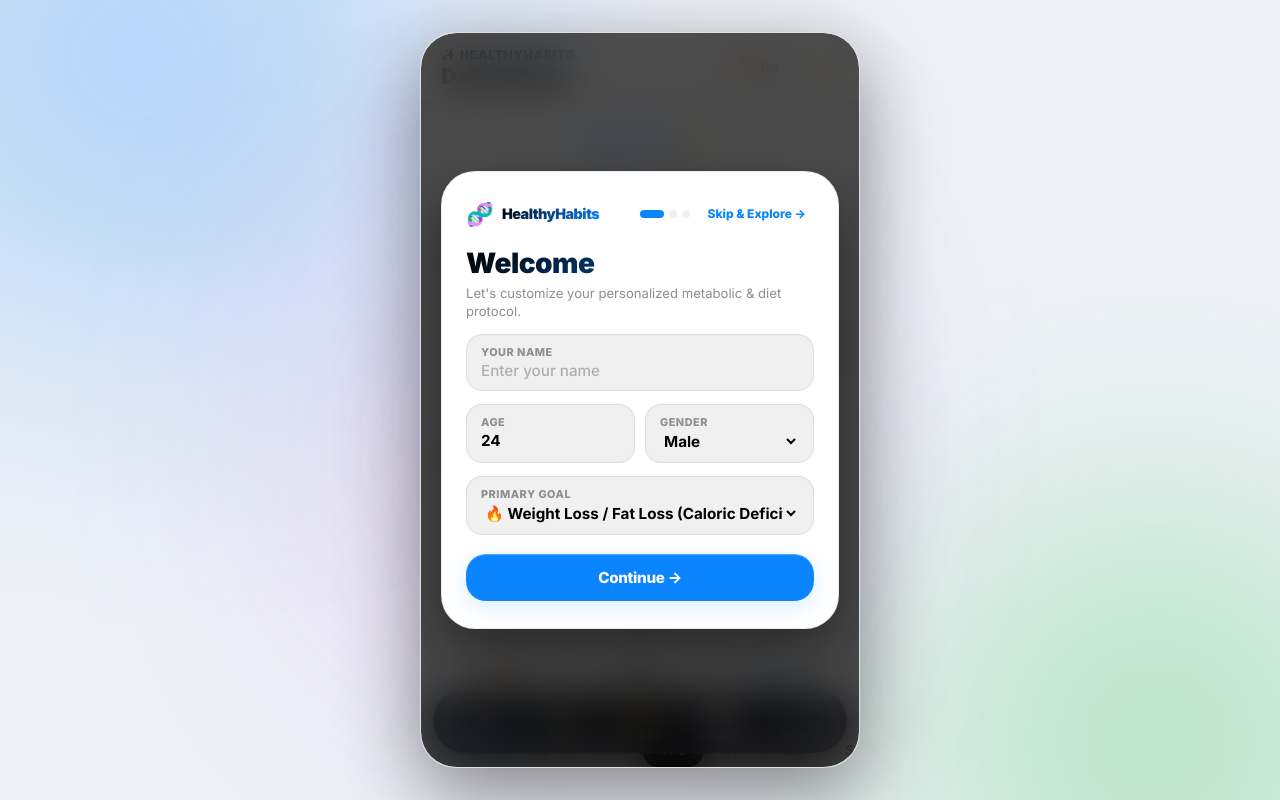
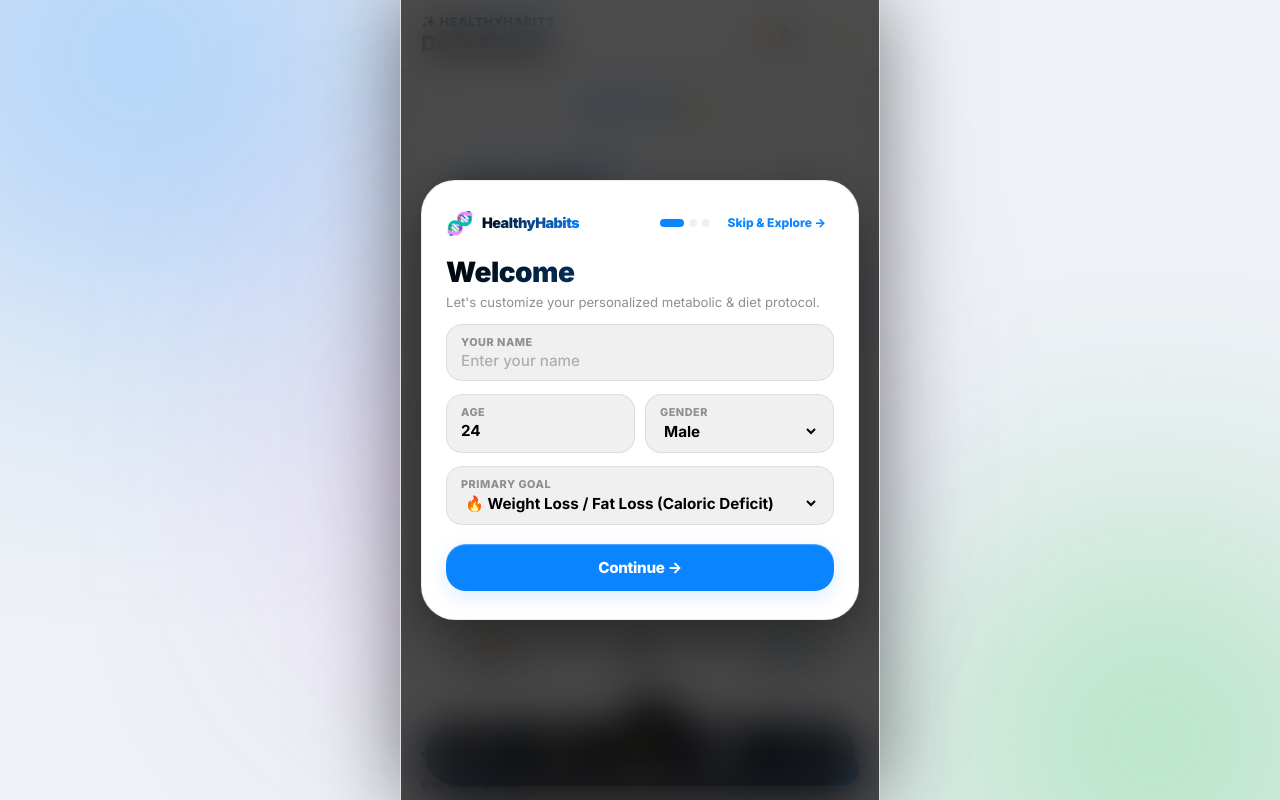
Before and after one commit to bhanushamdasani/HealthyHabits, a React (Vite) app: page / in a window 1280 px wide. Built offline with nearby package versions, Linux system fonts and the light colour scheme.

Commit message:
fix: Eliminate boundary spacing, remove nested scroll containers & ensure 100% edge-to-edge phone alignment

```diff
--- a/src/components/analytics/AnalyticsView.tsx
+++ b/src/components/analytics/AnalyticsView.tsx
@@ -235,7 +235,7 @@ export const AnalyticsView: React.FC = () => {
   }, [past7DaysData, store.user.goal, targets.targetProteinGrams, waterTotal, store.user.wakeTime]);
 
   return (
-    <div className="slider-page" style={{ paddingTop: '15px' }}>
+    <div style={{ paddingTop: '12px', width: '100%' }}>
       {/* 1. Top Health Intelligence Hero Gauge */}
       <div className="set-card" style={{ margin: '0 20px 14px', padding: '20px' }}>
         <div style={{ display: 'flex', justifyContent: 'space-between', alignItems: 'center', marginBottom: '14px' }}>
--- a/src/components/diet/DietPlanView.tsx
+++ b/src/components/diet/DietPlanView.tsx
@@ -69,7 +69,7 @@ export const DietPlanView: React.FC<DietPlanViewProps> = ({ onOpenGroceryModal }
   }, [viewedDate]);
 
   return (
-    <div className="slider-page" style={{ paddingTop: '15px' }}>
+    <div style={{ paddingTop: '12px', width: '100%' }}>
       {/* 1. Target & Variety Banner */}
       <div className="set-card" style={{ marginBottom: '15px', padding: '18px 20px' }}>
         <div style={{ display: 'flex', justifyContent: 'space-between', alignItems: 'center', marginBottom: '8px' }}>
--- a/src/components/settings/SettingsView.tsx
+++ b/src/components/settings/SettingsView.tsx
@@ -182,7 +182,7 @@ export const SettingsView: React.FC = () => {
   const nextUpcomingTask = editorTasks.find((t) => timeToMinutes(t.t) > new Date().getHours() * 60 + new Date().getMinutes());
 
   return (
-    <div className="slider-page" style={{ paddingTop: '15px' }}>
+    <div style={{ paddingTop: '12px', width: '100%' }}>
       {/* 1. Cloud Sync & Profile Banner (iOS Inset) */}
       <div className="set-card" style={{ display: 'flex', alignItems: 'center', justifyContent: 'space-between', padding: '16px 20px' }}>
         <div style={{ display: 'flex', alignItems: 'center', gap: '14px' }}>
--- a/src/components/workout/WorkoutPlanView.tsx
+++ b/src/components/workout/WorkoutPlanView.tsx
@@ -128,7 +128,7 @@ export const WorkoutPlanView: React.FC = () => {
   }, [workoutEnv, goal]);
 
   return (
-    <div className="slider-page" style={{ paddingTop: '15px' }}>
+    <div style={{ paddingTop: '12px', width: '100%' }}>
       {/* 1. Environment Switcher Pill (Home vs Gym) */}
       <div style={{ padding: '0 20px 12px' }}>
         <div
--- a/src/styles/global.css
+++ b/src/styles/global.css
@@ -67,21 +67,29 @@ html, body {
 }
 
 /* Root App Wrapper & Container */
-/* Root App Wrapper & Container */
 #root {
   width: 100%;
   height: 100%;
   min-height: 100dvh;
+  min-height: -webkit-fill-available;
   display: flex;
   justify-content: center;
-  align-items: center;
+  align-items: stretch;
   overflow: hidden;
+  background-color: #000000;
+}
+
+[data-theme="light"] #root {
+  background-color: #eef1f6;
 }
 
 .app-container {
   width: 100%;
   max-width: 100%;
   height: 100dvh;
+  height: 100%;
+  min-height: 100dvh;
+  min-height: -webkit-fill-available;
   background-color: var(--app-bg);
   color: var(--text-1);
   position: relative;
@@ -90,16 +98,16 @@ html, body {
   flex-direction: column;
   overflow: hidden;
   z-index: 1;
+  margin: 0 auto;
 }
 
-/* True Desktop Frame (Only for tablets/laptops > 768px) */
+/* Centered Desktop Layout (Tablets / Laptops > 768px) */
 @media (min-width: 769px) {
   .app-container {
-    max-width: 440px;
-    height: min(92dvh, 880px);
-    border-radius: 36px;
-    border: 1px solid var(--border-glass);
-    box-shadow: 0 25px 80px rgba(0, 0, 0, 0.45), 0 0 0 1px rgba(255, 255, 255, 0.08);
+    max-width: 480px;
+    box-shadow: 0 0 80px rgba(0, 0, 0, 0.5);
+    border-left: 1px solid var(--border-glass);
+    border-right: 1px solid var(--border-glass);
   }
 }
 
```
Also changed, not shown: 1 other file (tests, documents, lock files or other folders).
